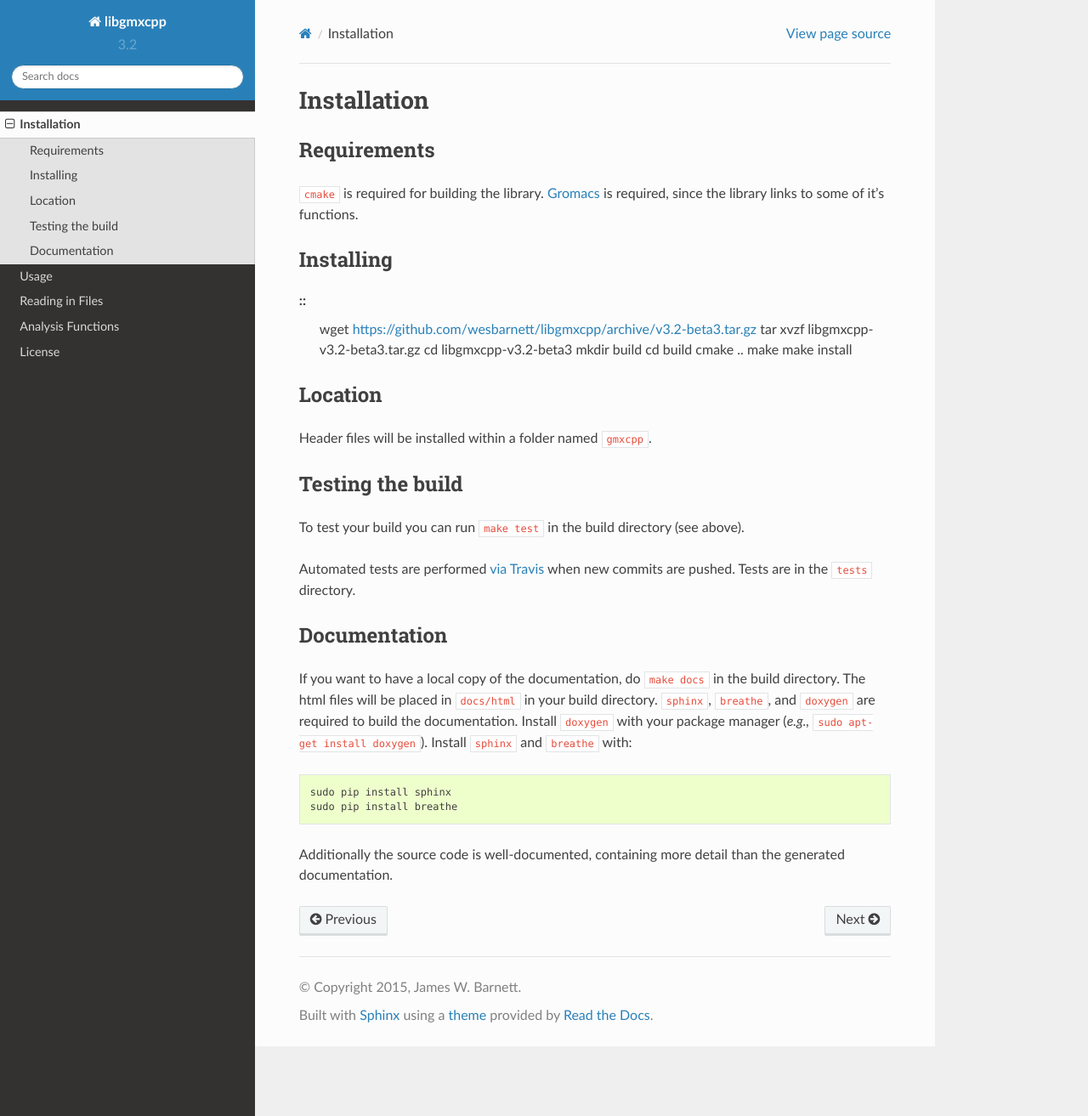
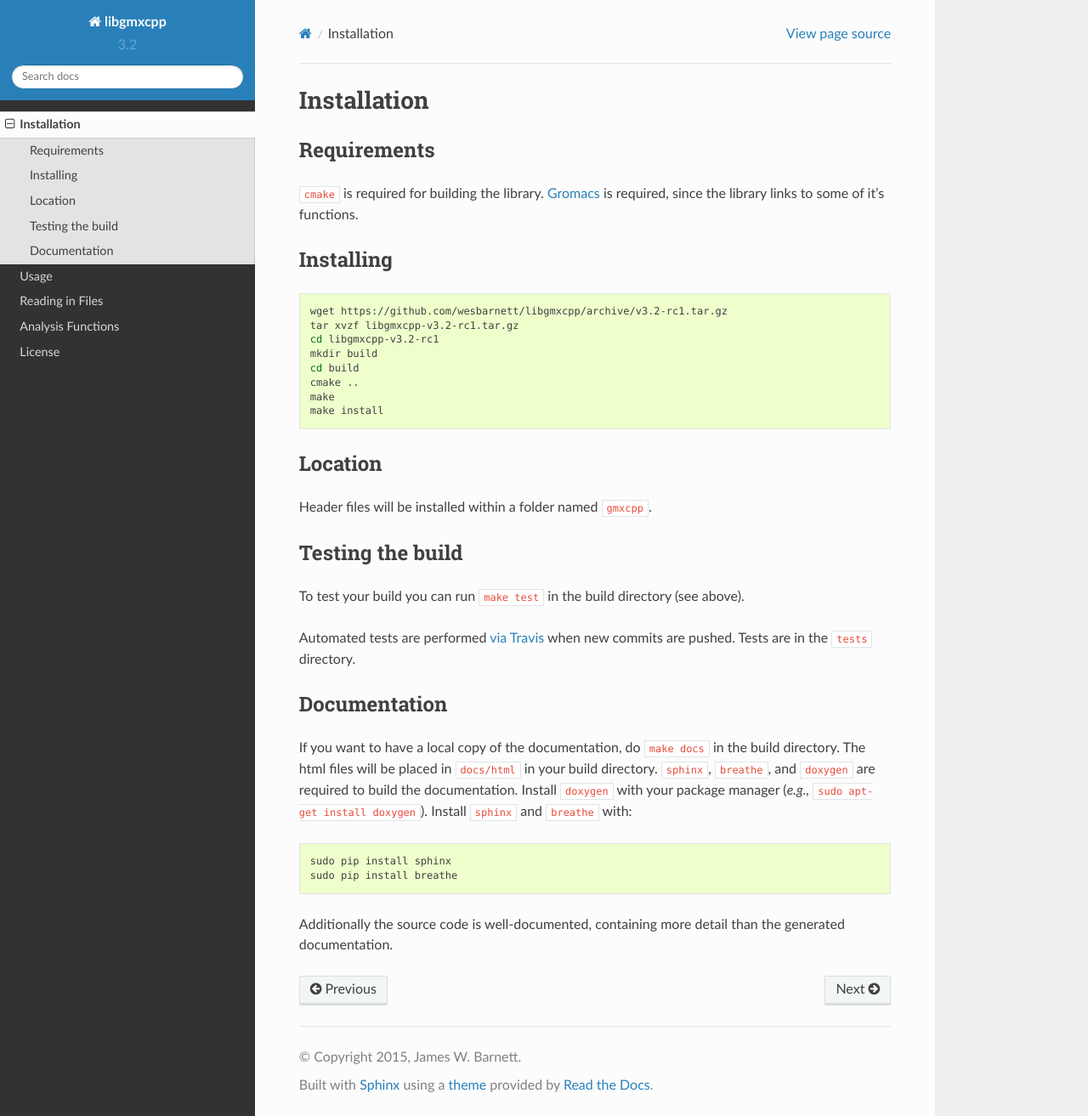
Before and after one commit to wesbarnett/libgmxcpp, a Sphinx documentation site: the page built from docs/installation.rst, in a window 1280 px wide and 1313 px high. Shown: the whole window at 85% size. Built offline with Sphinx 7.4.7 and the Read the Docs theme 2.0.0, drawn with Linux system fonts in a browser that asks for light colours.

Commit message:
fix formatting

```diff
--- a/docs/installation.rst
+++ b/docs/installation.rst
@@ -13,9 +13,10 @@ the library links to some of it's functions.
 Installing
 -----------
 ::
-    wget https://github.com/wesbarnett/libgmxcpp/archive/v3.2-beta3.tar.gz
-    tar xvzf libgmxcpp-v3.2-beta3.tar.gz
-    cd libgmxcpp-v3.2-beta3
+
+    wget https://github.com/wesbarnett/libgmxcpp/archive/v3.2-rc1.tar.gz
+    tar xvzf libgmxcpp-v3.2-rc1.tar.gz
+    cd libgmxcpp-v3.2-rc1
     mkdir build
     cd build
     cmake ..
```
